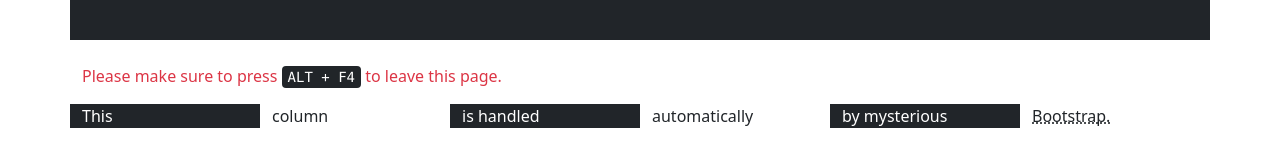
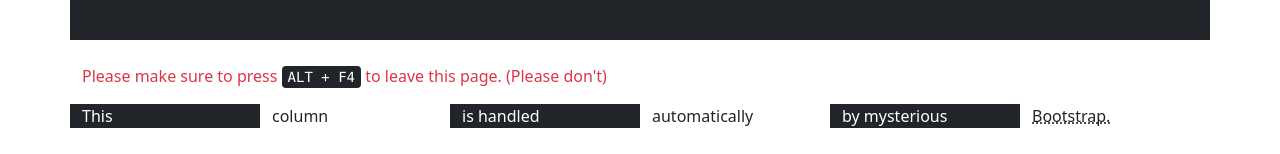
Before and after one commit to IsThisPasswordField/test-rep, a plain HTML site: page bootstrap5/index.html in a window 1280 px wide. Shown: the part 397-551 px from the top of the page. Drawn offline with nearby package versions, Linux system fonts and the light colour scheme.

Commit message:
added a quick warning

```diff
--- a/bootstrap5/index.html
+++ b/bootstrap5/index.html
@@ -36,7 +36,7 @@
   </div>
 
   <div class="container pt-4 pb-4 text-red">
-    <p class="text-danger">Please make sure to press <kbd>ALT + F4</kbd> to leave this page.</p>
+    <p class="text-danger">Please make sure to press <kbd>ALT + F4</kbd> to leave this page. (Please don't)</p>
     <div class="row">
       <div class="col bg-dark text-white">This</div>
       <div class="col">column</div>
```
